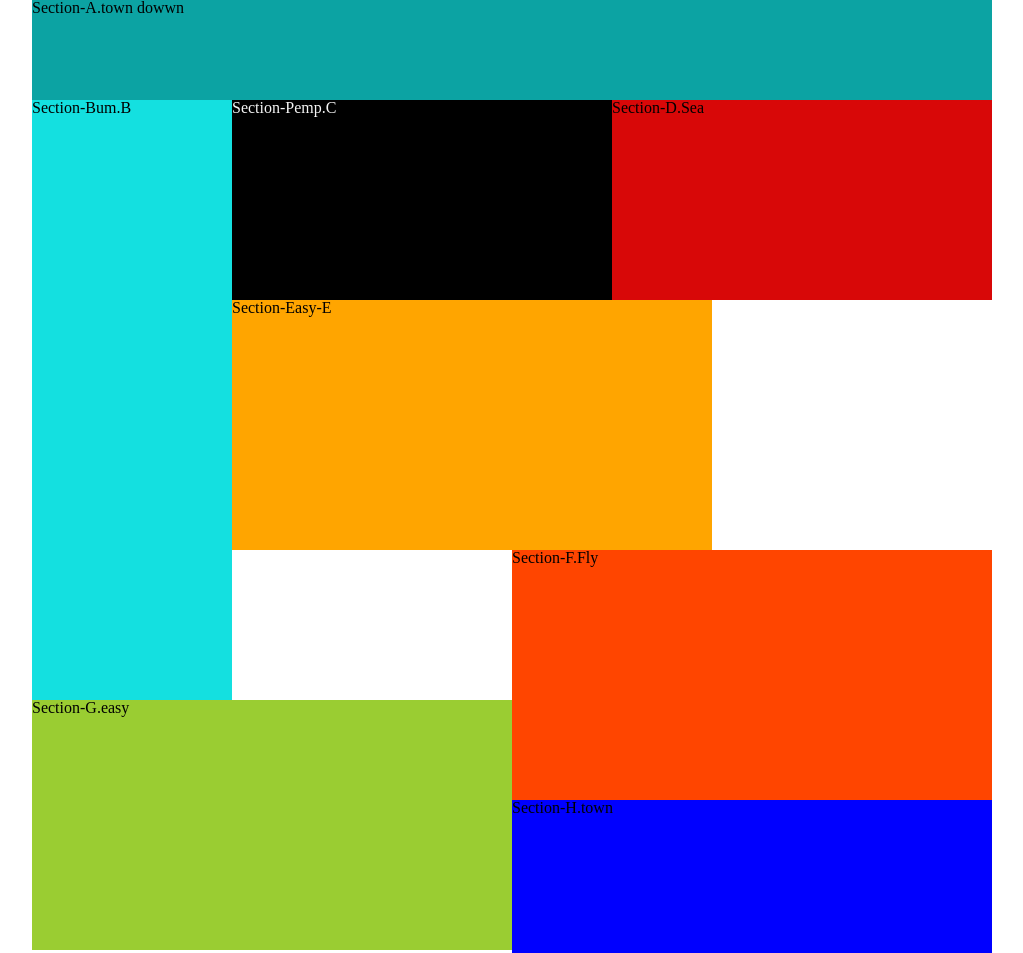
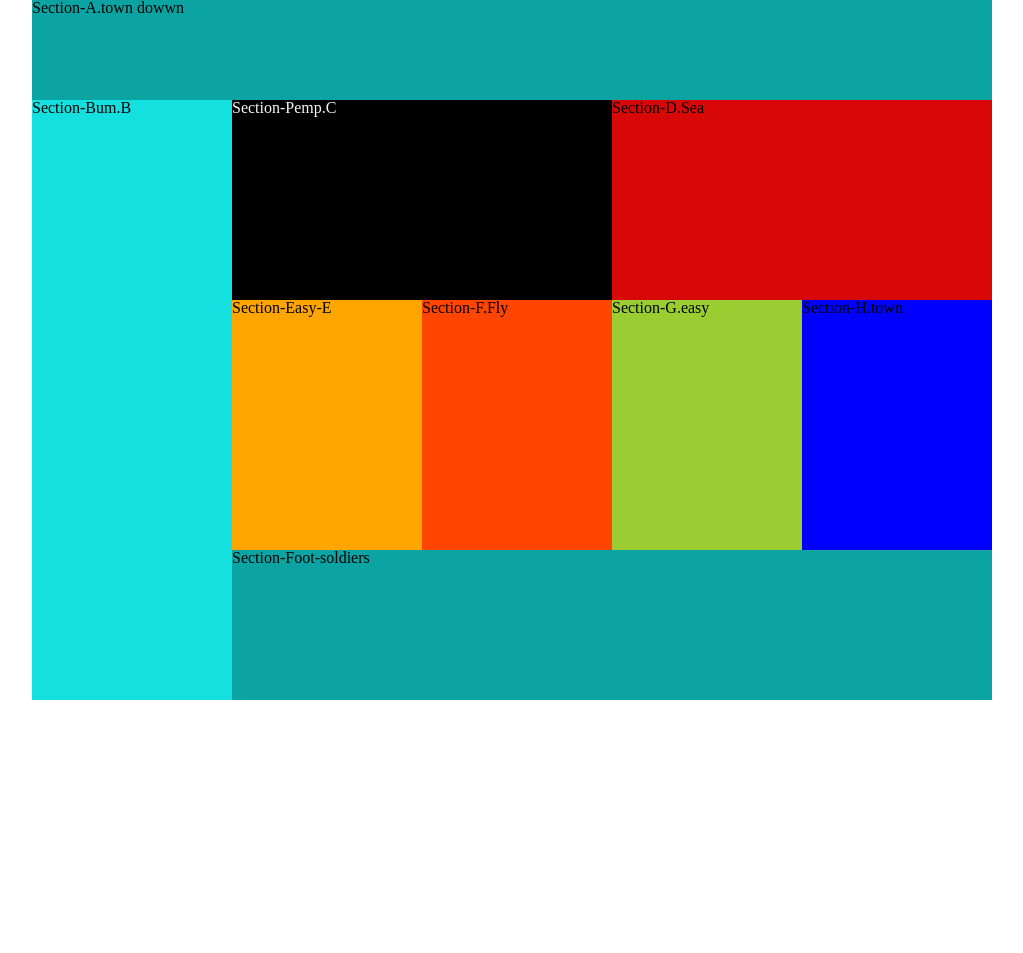
Before and after one commit to IFREECAN/ui-challenge-1, a plain HTML site: page index.html in a window 1280 px wide. Shown: the top 953 px of the page, without its empty margins (128-1151 px from the left). After the commit the page ends 800 px from the top, so only its background shows below. Drawn offline with Linux system fonts and the light colour scheme.

Commit message:
desktop styles

```diff
--- a/style.css
+++ b/style.css
@@ -96,5 +96,36 @@
         float: right;
     }
 
+    #e5 {
+        width: 190px;
+        height: 250px;
+        float: left;
+    }
 
+
+    #f6 {
+        width: 190px;
+        height: 250px;
+        float: left;
+
+    }
+
+    #g7 {
+        width: 190px;
+        height: 250px;
+        float: left;
+    }
+
+    #h8 {
+        width: 190px;
+        height: 250px;
+        float: left;
+
+    }
+
+    #foot-section {
+        width: 760px;
+        height: 150px;
+        float: left;
+    }
 }
```
